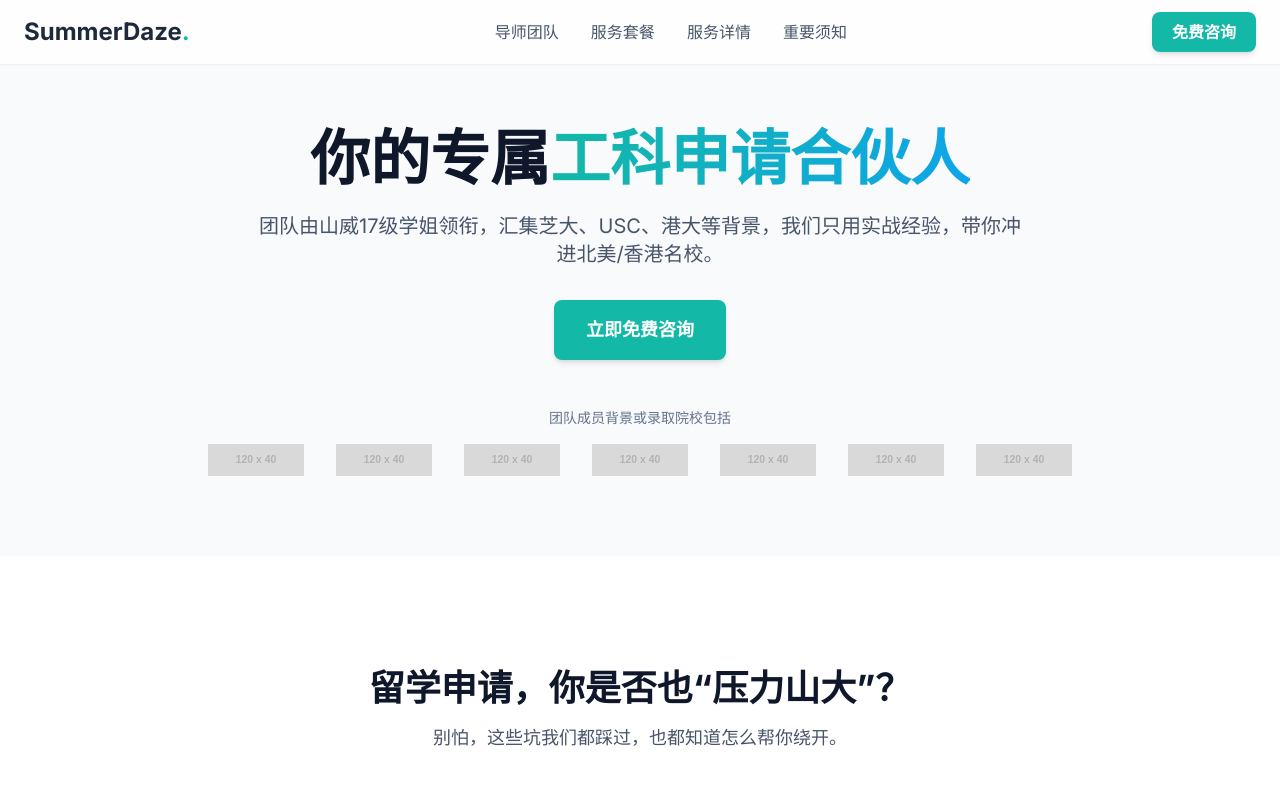
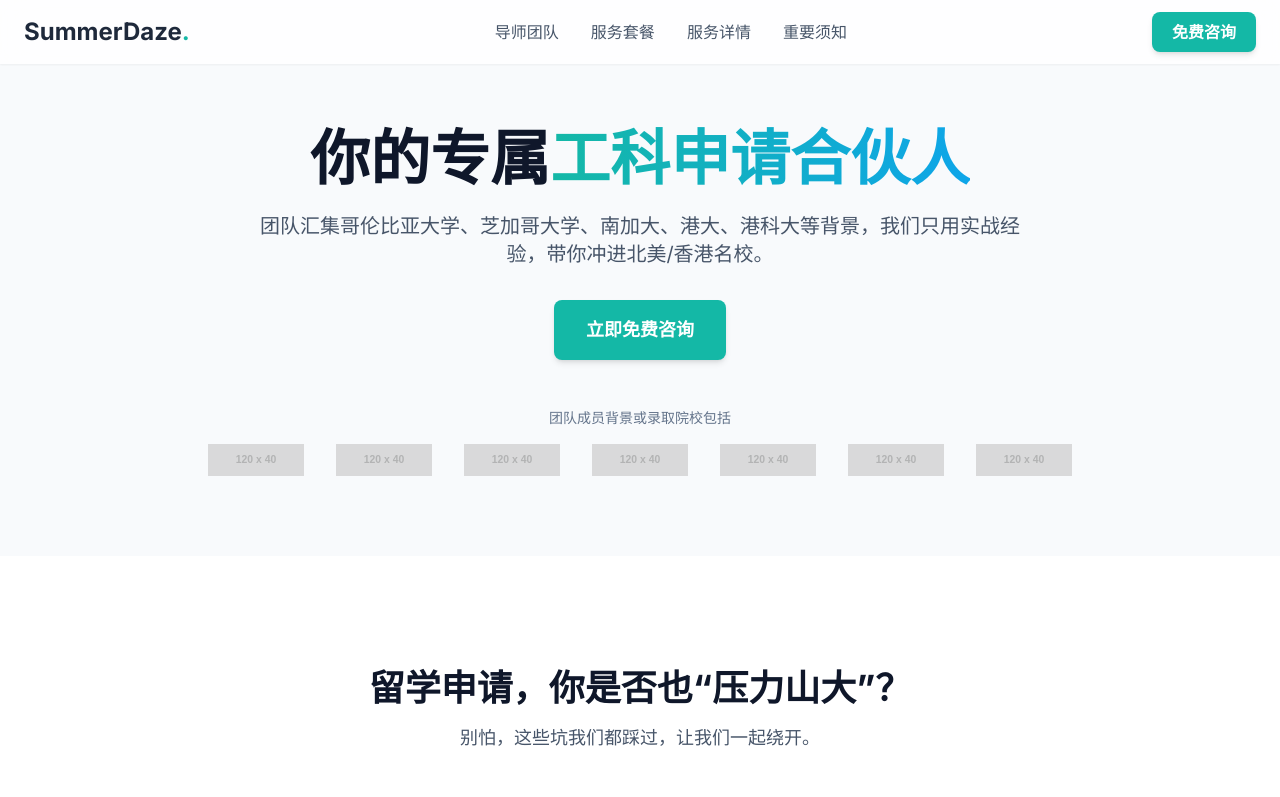
Before and after one commit to ivywsw555/summerdaze-education, a plain HTML site: page index.html in a window 1280 px wide. Shown: the top 797 px of the page. Drawn offline with nearby package versions, Linux system fonts and the light colour scheme; placeholder pictures from the web are drawn by us.

Commit message:
Update index.html

```diff
--- a/index.html
+++ b/index.html
@@ -67,7 +67,7 @@
                 你的专属<span class="gradient-text">工科申请合伙人</span>
             </h1>
             <p class="mt-6 text-lg md:text-xl max-w-3xl mx-auto text-slate-600">
-                 团队由山威17级学姐领衔，汇集芝大、USC、港大等背景，我们只用实战经验，带你冲进北美/香港名校。
+                 团队汇集哥伦比亚大学、芝加哥大学、南加大、港大、港科大等背景，我们只用实战经验，带你冲进北美/香港名校。
             </p>
             <div class="mt-8 flex justify-center gap-4">
                 <a href="#contact" class="bg-teal-500 text-white font-bold text-lg px-8 py-4 rounded-lg cta-button">
@@ -92,7 +92,7 @@
             <div class="container mx-auto px-6">
                 <div class="text-center">
                     <h2 class="text-3xl md:text-4xl font-bold text-slate-900">留学申请，你是否也“压力山大”？</h2>
-                    <p class="mt-4 text-lg text-slate-600 max-w-2xl mx-auto">别怕，这些坑我们都踩过，也都知道怎么帮你绕开。</p>
+                    <p class="mt-4 text-lg text-slate-600 max-w-2xl mx-auto">别怕，这些坑我们都踩过，让我们一起绕开。</p>
                 </div>
                 <div class="mt-12 grid grid-cols-1 md:grid-cols-2 lg:grid-cols-4 gap-8">
                     <div class="bg-slate-50 p-8 rounded-xl border border-slate-200/80"><i data-lucide="compass" class="w-12 h-12 text-teal-500"></i><h3 class="mt-4 text-xl font-bold text-slate-800">信息过载，无从下手？</h3><p class="mt-2 text-slate-600">海量信息真假难辨，宝贵时间浪费在无效搜索上。</p></div>
@@ -272,7 +272,7 @@
                             <img src="./scan.png" alt="微信二维码" class="w-40 h-40 md:w-48 md:h-48">
                         </div>
                         <div class="text-left">
-                            <p class="text-xl font-semibold text-white">扫描二维码，添加学姐微信</p>
+                            <p class="text-xl font-semibold text-white">扫描二维码，添加微信</p>
                             <p class="mt-2 text-3xl font-bold gradient-text">立即开启免费咨询</p>
                             <p class="mt-4 text-slate-400">微信号: SummerDaze555</p>
                             <p class="mt-1 text-slate-400">添加请备注: 留学咨询</p>
```
